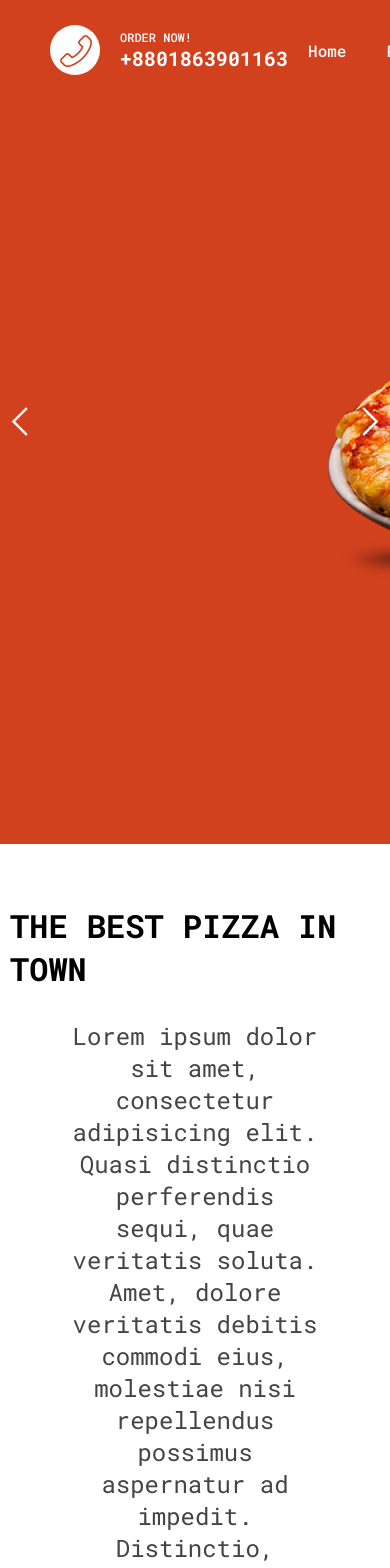
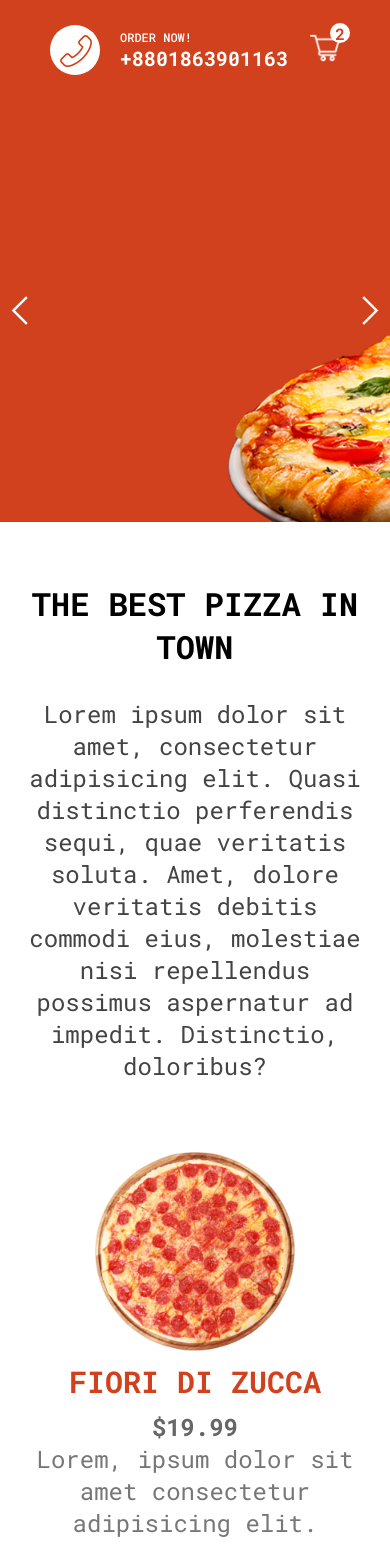
Before and after one commit to hridoyhalder1/food-ordering-app, a Next.js app: page / in a window 390 px wide. Shown: the top 1568 px of the page. Built offline with nearby package versions, Linux system fonts and the light colour scheme.

Commit message:
mobile responsive

```diff
--- a/components/Layout.js
+++ b/components/Layout.js
@@ -7,7 +7,7 @@ const Layout = ({children}) => {
         <div>
             <Navbar></Navbar>
             {children}
-            {/* <Footer></Footer> */}
+            <Footer></Footer>
         </div>
     );
 };
--- a/pages/orders/[id].js
+++ b/pages/orders/[id].js
@@ -17,13 +17,13 @@ const Order = () => {
                 <div className={styles.row}>
                     <table className={styles.table}>
                         <tbody>
-                            <tr className={styles.tr}>
+                            <tr className={styles.trTitle}>
                                 <th>Order ID</th>
                                 <th>Customer</th>
                                 <th>Address</th>
                                 <th>Total</th>
                             </tr>
-                            <tr>
+                            <tr className={styles.tr}>
                                 <td>
                                     <span className={styles.id}>1435676543</span>
                                 </td>
--- a/styles/Cart.module.css
+++ b/styles/Cart.module.css
@@ -66,3 +66,47 @@
     text-align: center;
     border-radius: 5px;
 }
+@media screen and (max-width:480px) {
+    .container{
+        flex-direction: column;
+        padding: 20px;
+    }
+    .table{
+        display: flex;
+        flex-direction: column;
+        justify-content: center;
+        align-items: center;
+    }
+    .trTitle{
+        display: none;
+    }
+    .tr{
+        display: flex;
+        flex-direction: column;
+        align-items: center;
+        justify-content: center;
+        margin-bottom: 20px;
+    }
+    .name,.total{
+        font-size: 24px;
+    }
+    .imgContainer{
+        width: 30vw;
+        height: 30vw;
+    }
+    .price::before{
+        content: "Price: ";
+        font-weight: 500;
+    }
+    .quantity::before{
+        content: "Quantity: ";
+        font-weight: 500;
+    }
+    .total::before{
+        content: "Total: ";
+        font-weight: 500;
+    }
+    .wrapper{
+        width: 100%;
+    }
+}
--- a/styles/Featured.module.css
+++ b/styles/Featured.module.css
@@ -6,6 +6,7 @@
     background-position: center;
     width: 100%;
     overflow: hidden;
+    position: relative;
 }
 .arrowContainer{
     position: absolute;
@@ -30,3 +31,15 @@
     margin-left: 200px;
     margin-right: 590px;
 }
+@media screen and (max-width:480px) {
+    .container{
+        height: 50vh;
+    }
+    .imgContainer{
+        width: 800px;
+        height: 200px;
+        margin-left: 100px;
+        margin-right: 200px;
+
+    }
+}
--- a/styles/Footer.module.css
+++ b/styles/Footer.module.css
@@ -31,3 +31,19 @@
 .motto{
     color: rgb(213, 213, 213);
 }
+@media screen and (max-width:480px) {
+    .container{
+        height: auto;
+        text-align: center;
+    }
+    .item:first-child{
+        display: none;
+    }
+    .item:last-child{
+        display: block;
+
+    }
+    .item{
+        flex-direction: column;
+    }
+}
--- a/styles/Navbar.module.css
+++ b/styles/Navbar.module.css
@@ -70,5 +70,12 @@
     justify-content: center;
     align-items: center;
     font-weight: bold;
-
 }
+@media screen and (max-width:480px) {
+    .item:nth-child(2){
+        display: none;
+    }
+    .item:nth-child(1){
+        flex: 3;
+    }
+}
--- a/styles/Order.module.css
+++ b/styles/Order.module.css
@@ -47,7 +47,6 @@
     width: 80%;
     display: flex;
     justify-content: space-between;
-
 }
 .done{
     display: flex;
@@ -78,3 +77,46 @@
 .inProgress .checkedIcon {
     display: none;
 }
+@media screen and (max-width:480px) {
+    .container{
+        flex-direction: column;
+    }
+    .trTitle{
+        display: none;
+    }
+    .tr{
+        display: flex;
+        flex-direction: column;
+        justify-content: center;
+        align-items: center;
+        font-size: 20px;
+    }
+    .id::before{
+        content:"Order ID: ";
+        font-weight: 500;
+    }
+    .name::before{
+        content:"Customer: ";
+        font-weight: 500;
+    }
+    .address::before{
+        content:"Address: ";
+        font-weight: 500;
+    }
+    .total::before{
+        content:"Total: ";
+        font-weight: 500;
+    }
+    .row:last-child{
+        width: 100%;
+        flex-direction: column;
+        align-items: center;
+        justify-content: center;
+    }
+    .done,.inProgress,.unDone{
+        margin-bottom: 20px;
+    }
+    .wrapper{
+        width: 100%;
+    }
+}
--- a/styles/PizzaCard.module.css
+++ b/styles/PizzaCard.module.css
@@ -24,3 +24,17 @@
     text-align: center;
     color: #777;
 }
+@media screen and (max-width:480px) {
+    .container{
+        width: 100%;
+    }
+    .title{
+        font-size: 30px;
+    }
+    .price{
+        font-size: 24px;
+    }
+    .desc{
+        font-size: 24px;
+    }
+}
--- a/styles/PizzaList.module.css
+++ b/styles/PizzaList.module.css
@@ -20,3 +20,12 @@
     justify-content: center;
     flex-wrap: wrap;
 }
+@media screen and (max-width:480px) {
+    .title{
+        text-align: center;
+    }
+    .desc{
+        text-align: center;
+        width: 90%;
+    }
+}
--- a/styles/Product.module.css
+++ b/styles/Product.module.css
@@ -101,3 +101,30 @@
     display: flex;
     align-items: center;
 }
+@media screen and (max-width:480px) {
+    .container{
+        height: auto;
+        text-align: center;
+        flex-direction: column;
+        margin-top: 20px;
+    }
+    .imgContainer{
+        width: 70vw;
+        height: 70vw;
+    }
+    .sizes{
+        width: 90%;
+    }
+    .ingredients{
+        flex-direction: column;
+
+    }
+
+    .option{
+        font-size: 18px;
+        margin: 10px;
+    }
+    .quantity,.button{
+        height: 50px;
+    }
+}
```
Also changed, not shown: pages/cart.js (+5 -5 lines), components/Navbar.js (line endings or trailing spaces).
